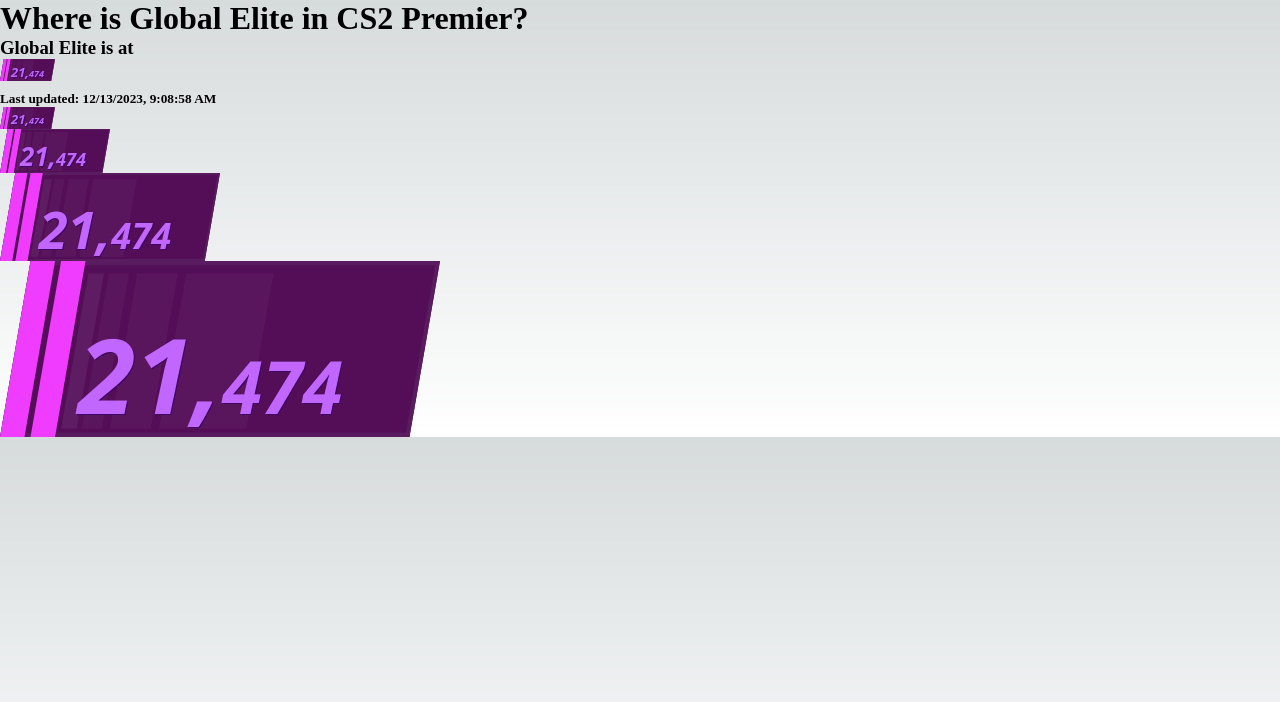
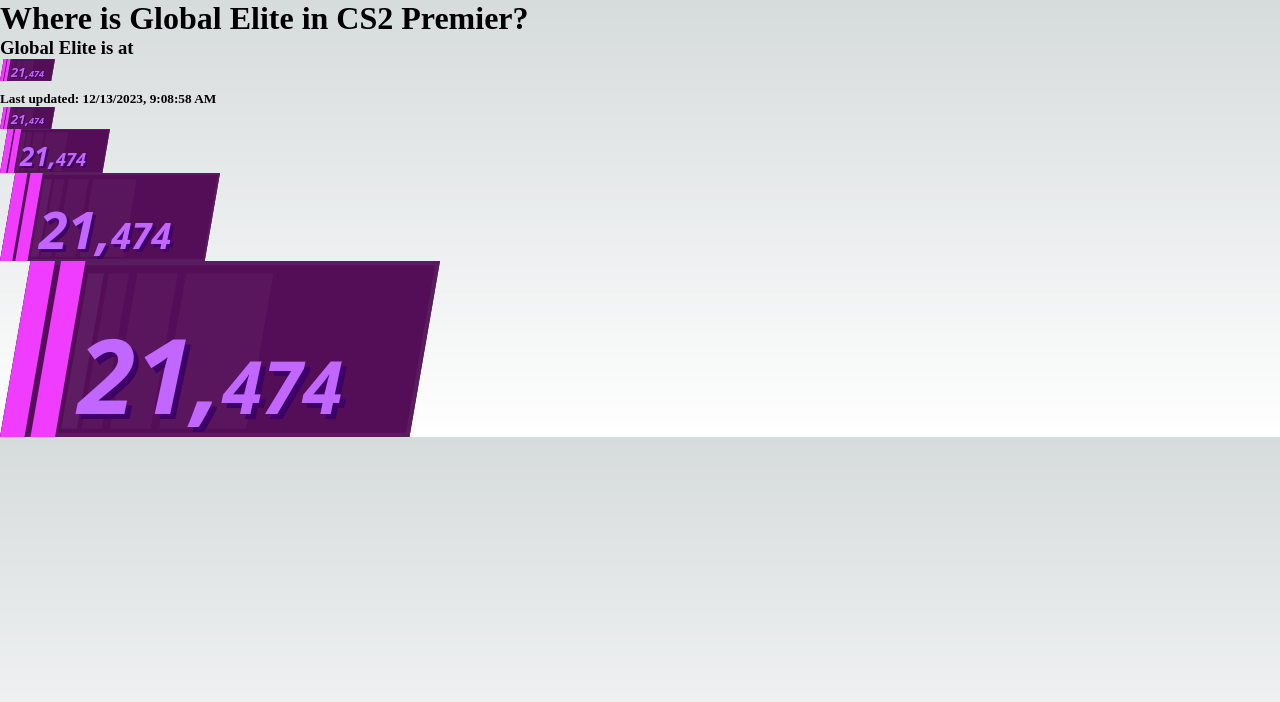
Before and after one commit to osmankalyoncu2/whereisglobal, a Next.js app: page / in a window 1280 px wide. Shown: the top 702 px of the page. Built offline with nearby package versions, Linux system fonts and the light colour scheme.

Commit message:
elo badge: text shadow for each size

```diff
--- a/src/components/cs2-elo.tsx
+++ b/src/components/cs2-elo.tsx
@@ -10,10 +10,38 @@
     const [rank, setRank] = useState(0);
 
     const sizeMap = [
-        { width: '55px', height: '22px', fontSize: 13, left: '11px', top: '-26px' },
-        { width: '110px', height: '44px', fontSize: 26, left: '20px', top: '-40px' },
-        { width: '220px', height: '88px', fontSize: 52, left: '39px', top: '-75px' },
-        { width: '440px', height: '176px', fontSize: 104, left: '78px', top: '-145px' }
+        {
+            width: '55px',
+            height: '22px',
+            fontSize: 13,
+            left: '11px',
+            top: '-26px',
+            shadow: '1px'
+        },
+        {
+            width: '110px',
+            height: '44px',
+            fontSize: 26,
+            left: '20px',
+            top: '-40px',
+            shadow: '2px'
+        },
+        {
+            width: '220px',
+            height: '88px',
+            fontSize: 52,
+            left: '39px',
+            top: '-75px',
+            shadow: '3px'
+        },
+        {
+            width: '440px',
+            height: '176px',
+            fontSize: 104,
+            left: '78px',
+            top: '-145px',
+            shadow: '5px'
+        }
     ];
 
     useEffect(() => {
@@ -31,7 +59,7 @@
                     top: sizeMap[size].top,
                     lineHeight: '22px',
                     color: '#c166ff',
-                    textShadow: '1px 1px #3d0066',
+                    textShadow: `${sizeMap[size].shadow} ${sizeMap[size].shadow} #3d0066`,
 
                     font: '.95rem/1.5 Poppins,system-ui,ui-sans-serif,Ubuntu,Open Sans,Segoe UI Variable,Segoe UI,Roboto,Calibri,Helvetica Neue,Arial,sans-serif',
                     fontStyle: 'italic',
```
